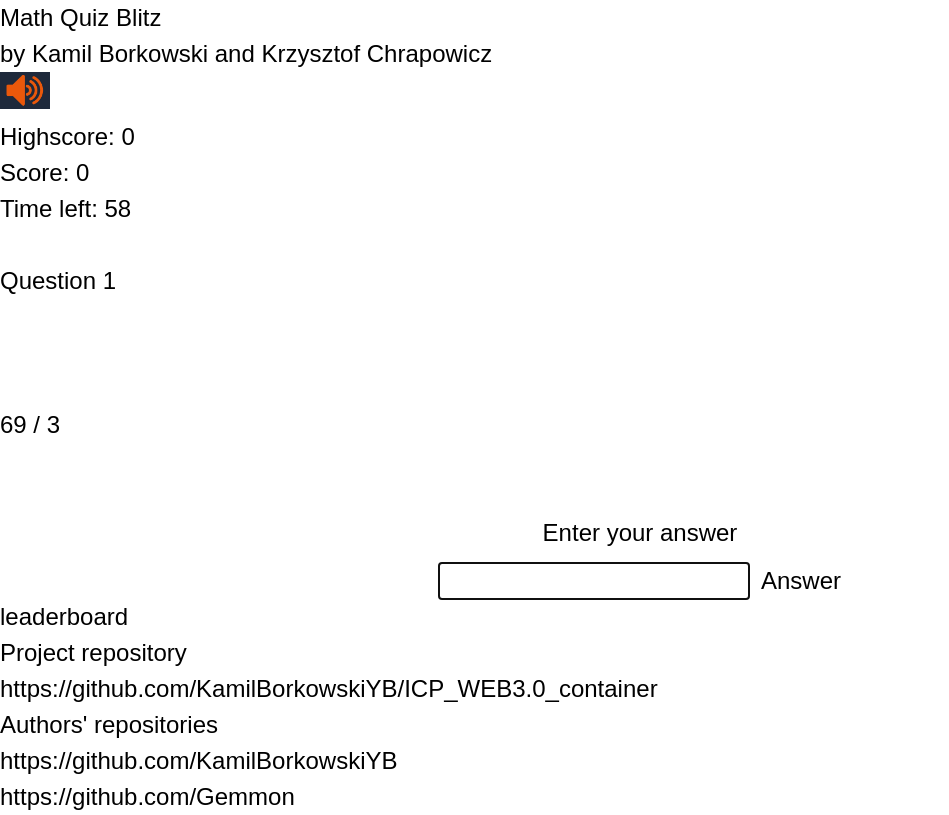
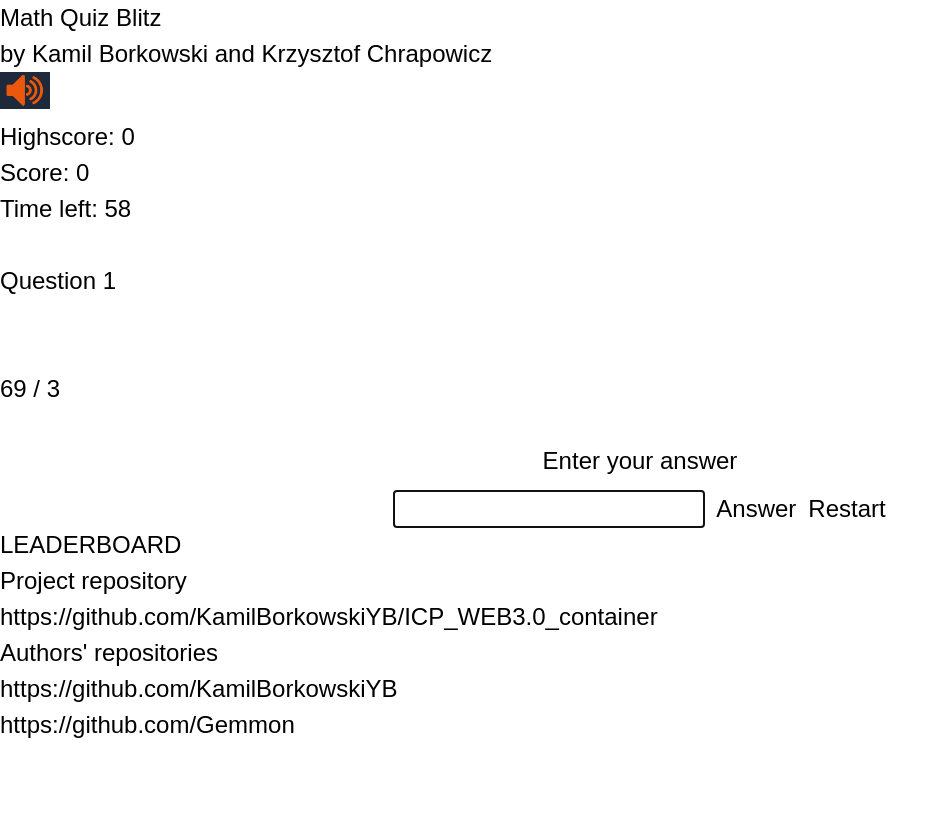
Before and after one commit to KamilBorkowskiYB/ICP_WEB3.0_container, a Vue app in the folder src/icp_bootcamp_project_frontend/: page / in a window 1280 px wide. Both pictures are taken after a click on the button "Start". Shown: the whole page, without its empty margins (0-949 px from the left). Built offline with nearby package versions, Linux system fonts and the light colour scheme.

Commit message:
Update and fix

```diff
--- a/src/icp_bootcamp_project_frontend/src/App.vue
+++ b/src/icp_bootcamp_project_frontend/src/App.vue
@@ -19,10 +19,19 @@ export default {
       game_timer: null,
       time_spent: ref(''),
       soundON: ref(1),
+      flashRed: ref(false),
     }
   },
+
+
   methods: {
+    restart(){
+      this.mask = 1;
+
+    },
     start() {
+      clearInterval(this.timer); // Clear any existing timer
+      clearInterval(this.game_timer); // Clear any existing game timer
       this.time = 60;//60 normaly , 10 for end screen debug
       this.game_time = 0;
       this.question_num = 0;
@@ -50,6 +59,11 @@ export default {
         audio.play();
         }
       } else{
+        this.time -= 2;
+        this.flashRed = true;
+        setTimeout(() => {
+          this.flashRed = false;
+        }, 1000);
         if(this.soundON == 1){
         let audio = new Audio("wrong.mp3");
         audio.play();
@@ -156,6 +170,7 @@ export default {
 
     <div class="bg-slate-600 h-16"></div> <!-- Top span panel -->
 
+
     <div class="grid grid-cols-3 h-4/6"> <!-- Main screen -->
       <div class="bg-slate-600 flex"> <!-- Left side -->
         <div v-if="mask == 1" ><!-- Left side start -->
@@ -190,33 +205,33 @@ export default {
         </div>
       </div>
 
-      <div class="bg-slate-700 h-full drop-shadow-2xl"><!-- Middle -->
+      <div :class="{'bg-red-500': flashRed, 'bg-slate-700': !flashRed}" class="h-full drop-shadow-2xl"><!-- Middle -->
         <div v-if="mask == 1" class="h-full flex justify-center items-center" > <!-- Start menu -->
           <div class="flex justify-center">
-            <button @click="start" class="bg-orange-600 rounded text-white p-20 text-5xl">Start</button>
+            <button @click="start" class="bg-orange-600 hover:bg-orange-700 rounded text-white p-20 text-5xl">Start</button>
           </div>
         </div>
         <div v-if="mask == 0" class="h-full">   <!-- Game -->
           <br />
           <div class="text-center text-4xl">
-             Question {{ question_num }}
+            Question {{ question_num }}
           </div>
-          <br />
           <br />
           <br />
           <div class="text-center text-7xl">
                 {{ equation }}
           </div>
           <br />
-          <br />
-          <form action="#" @submit="handleSubmit" class="flex flex-col items-stretch">
+          <form action="#" @submit="handleSubmit" class="flex flex-col items-stretch place-content-evenly">
             <div class="text-center text-lg">
                 Enter your answer
             </div>
             <input id="ans" ref="ans" autocomplete="off" type="text" class="border-2 border-orange-600 p-4 mx-20 text-center text-black"/>
-            <button type="submit" class="bg-orange-600 rounded text-white p-4 mx-20 mt-4">Answer</button>
+            <button type="submit" class="bg-orange-600 hover:bg-orange-700 rounded text-white p-4 mx-20">Answer</button>
+            <button @click="restart" class="bg-orange-600 hover:bg-orange-700 rounded text-white p-4 mx-20 ">Restart</button>
           </form>
         </div>
+
         <div v-if="mask == 2" class="h-full"> <!-- End screen -->
           <br />
           <p class="text-center text-4xl">Time's up!</p>
@@ -224,19 +239,23 @@ export default {
           <br />
           <p class="text-center text-4xl">Share your score on the leaderboard.</p>
           <br />
-          <form action="#" @submit="send_score" class="flex flex-col items-stretch">
+          <form action="#" @submit="send_score" class="flex flex-col items-stretch place-content-evenly">
             <div class="text-center text-lg">
                 Enter your name
             </div>
             <input id="name" ref="name" autocomplete="off" type="text" class="border-2 border-orange-600 p-4 mx-20 text-center text-black"/>
-            <button type="submit" class="bg-orange-600 rounded text-white p-4 mx-20">Send</button>
-            <button @click="start" class="bg-orange-600 rounded text-white p-4 mx-20">Restart</button>
+            <button type="submit" class="bg-orange-600 hover:bg-orange-700 rounded text-white p-4 mx-20">Send</button>
+            <button @click="start" class="bg-orange-600 hover:bg-orange-700 rounded text-white p-4 mx-20">Restart</button>
           </form>
         </div>
       </div>
 
-      <div class="bg-slate-600">   <!-- Right side -->
-            leaderboard
+      <div class="bg-slate-600"><!-- Right side -->
+      <div class="bg-violet-600 rounded p-4 mx-20 h-full">
+        <div class="rounded-lg text-5xl flex justify-center font-semibold text-red-500">
+              LEADERBOARD
+        </div>
+      </div>
       </div>
     </div>
 
--- a/src/icp_bootcamp_project_frontend/src/index.scss
+++ b/src/icp_bootcamp_project_frontend/src/index.scss
@@ -2,13 +2,6 @@ body {
   font-family: sans-serif;
   font-size: 1.5rem;
 }
-/*
-img {
-  max-width: 50vw;
-  max-height: 25vw;
-  display: block;
-  margin: auto;
-}*/
 
 form {
   display: flex;
@@ -19,19 +12,3 @@ form {
   margin: auto;
   align-items: baseline;
 }
-/*conflict with tailwind
-button[type="submit"] {
-  padding: 5px 20px;
-  margin: 10px auto;
-  float: right;
-}*/
-
-#greeting {
-  margin: 10px auto;
-  padding: 10px 60px;
-  border: 1px solid #222;
-}
-
-#greeting:empty {
-  display: none;
-}
```
